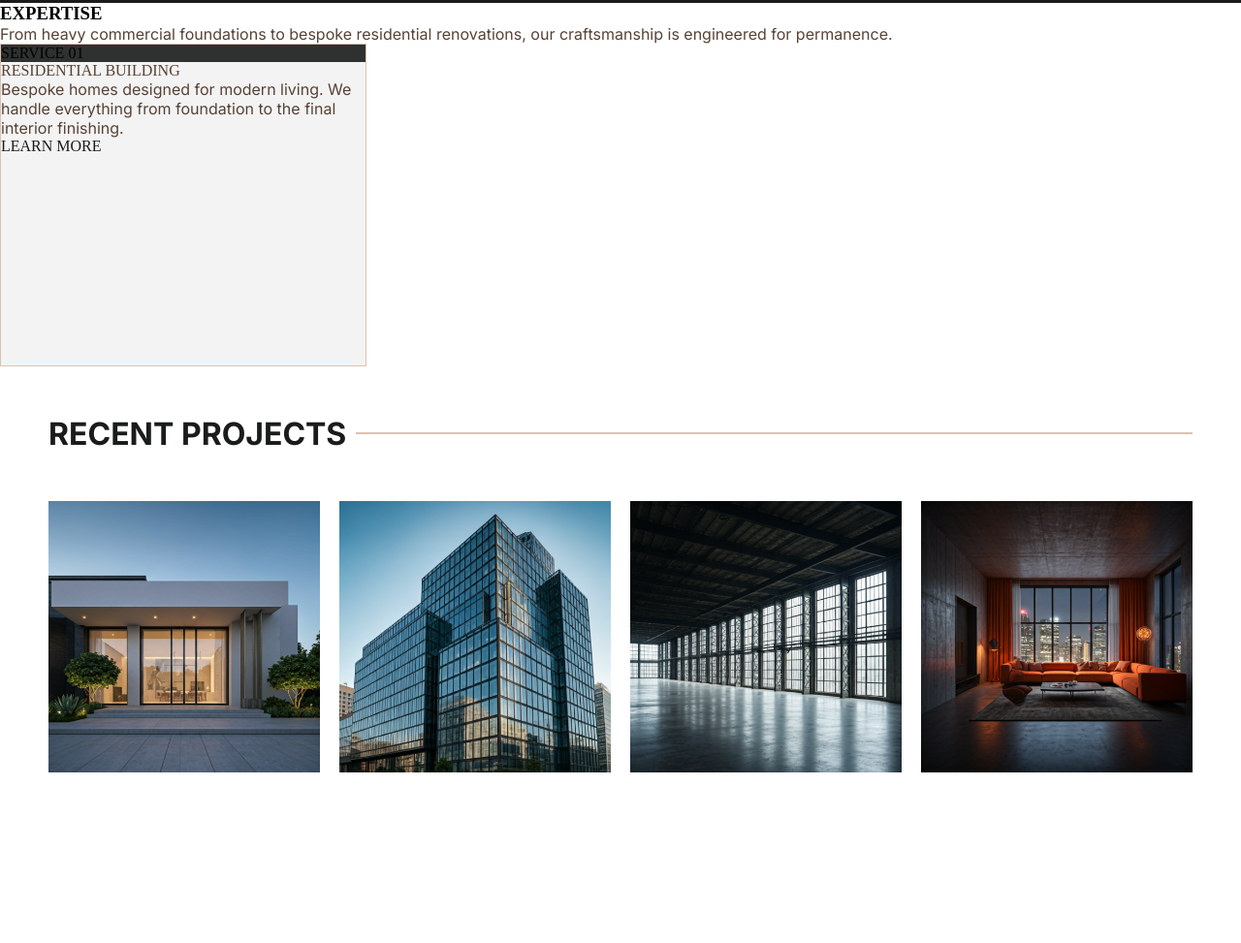
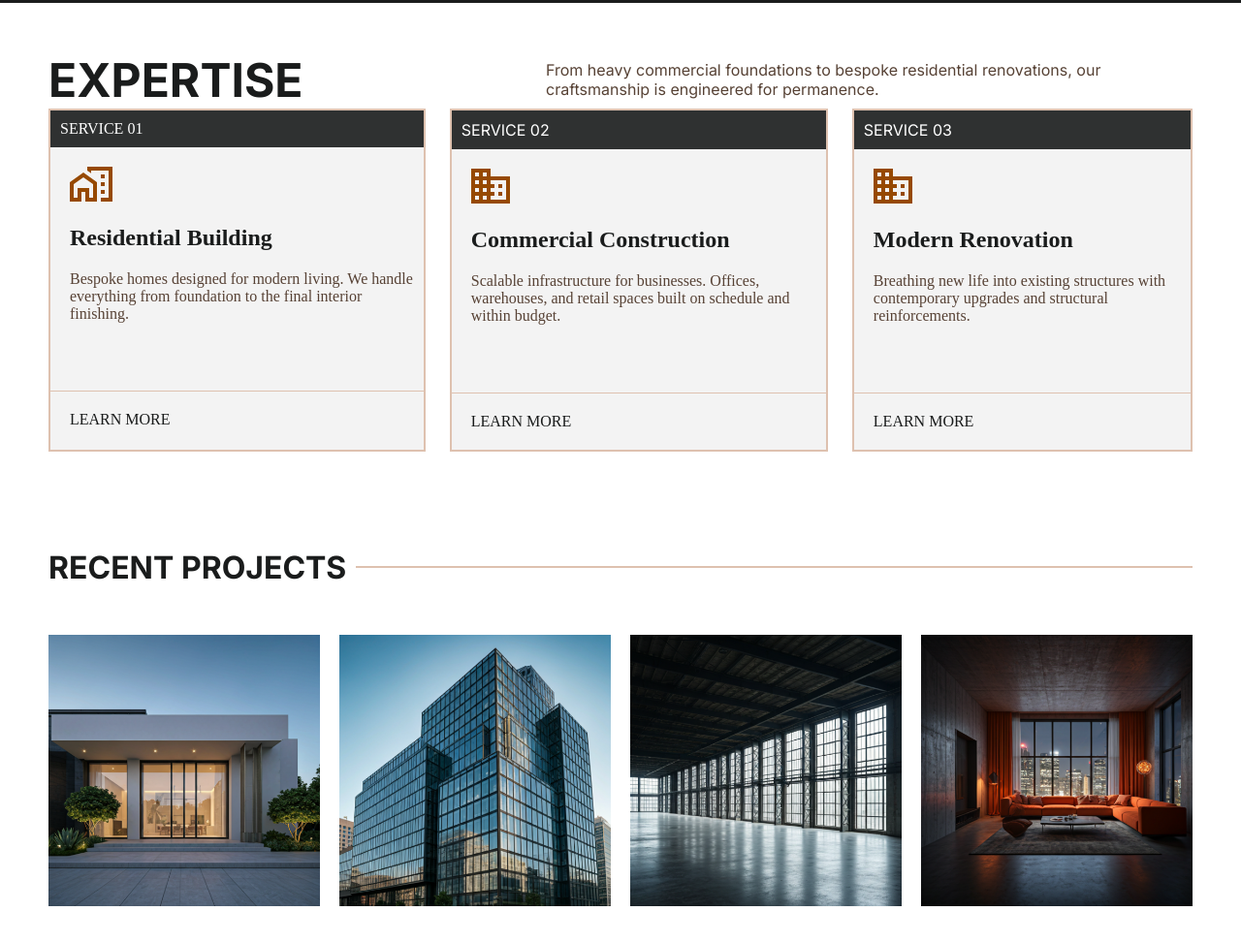
Before and after one commit to morrison29/buildright, a plain HTML site: page index.html in a window 1280 px wide. Shown: the part 669-1642 px from the top of the page at 97% size. Before the commit the page ends 1520 px from the top, so only its background shows below. Drawn offline with Linux system fonts and the light colour scheme.

Commit message:
Expertise Section

```diff
--- a/index.html
+++ b/index.html
@@ -55,39 +55,43 @@
     </section>
 
     <section class="expertise">
-      <div>
-        <h3>EXPERTISE</h3>
+      <div class="expertise-title">
+        <h2>EXPERTISE</h2>
         <p>From heavy commercial foundations to bespoke residential
           renovations, our craftsmanship is engineered for
           permanence.</p>
       </div>
 
-      <div>
-        <article class="first-article">
+      <div class="articles-div">
+        <article class="article-ctn">
           <div class="article-header">SERVICE 01</div>
-          <p class="article-title">RESIDENTIAL BUILDING</p>
+          <div><img  class="icon" src="./images/residence.svg" alt=""></div>
+          <p class="article-title">Residential Building</p>
           <P class="article-description">Bespoke homes designed for modern
             living. We handle everything from
             foundation to the final interior finishing.</P>
-          <a href="#">LEARN MORE </a>
+          <div class="learn-more-div"><a href="#">LEARN MORE </a></div>
 
         </article>
-        <!-- <article class="second-article">
-          <p>SERVICE 02</p>
-          <p>Commercial Construction</p>
-          <p>Scalable infrastructure for businesses.
+        <article class="article-ctn">
+          <p class="article-header">SERVICE 02</p>
+          <div><img class="icon"  src="./images/commercial.svg" alt=""></div>
+          <p class="article-title">Commercial Construction</p>
+          <p class="article-description">Scalable infrastructure for businesses.
             Offices, warehouses, and retail spaces
             built on schedule and within budget.</p>
-          <a href="#">LEARN MORE </a>
+          <div class="learn-more-div"><a href="#">LEARN MORE </a></div>
         </article>
-        <article class="third-article">
-          <p>SERVICE 03</p>
-          <p>Modern Renovation</p>
-          <p>Breathing new life into existing structures
+
+        <article class="article-ctn">
+          <p class="article-header">SERVICE 03</p>
+          <div><img class="icon" src="./images/modern.svg" alt=""></div>
+          <p class="article-title">Modern Renovation</p>
+          <p class="article-description">Breathing new life into existing structures
             with contemporary upgrades and structural
             reinforcements.</p>
-          <a href="#">LEARN MORE </a>
-        </article> -->
+          <div class="learn-more-div"><a href="#">LEARN MORE </a></div>
+        </article>
       </div>
     </section>
 
@@ -98,10 +102,36 @@
         <hr>
       </div>
       <div class="images">
-        <article><img src="./images/recent-img1.png" alt=""></article>
-        <article><img src="./images/recent-img2.png" alt=""></article>
-        <article><img src="./images/recent-img3.png" alt=""></article>
-        <article><img src="./images/recent-img4.png" alt=""></article>
+        <article>
+          <img  src="./images/recent-img1.png" alt="">
+          <div>
+            <h3>RESIDENTIAL</h3>
+            <p>Luxury Villa</p>
+          </div>
+        </article>
+
+        <article>
+          <img  src="./images/recent-img2.png" alt="">
+          <div>
+            <h3>COMMERCIAL</h3>
+            <p>City Office Block</p>
+          </div>
+        </article>
+
+        <article>
+          <img src="./images/recent-img3.png" alt="">
+          <div>
+            <h3>INDUSTRIAL</h3>
+            <p>Logistics Hub</p>
+          </div>
+        </article>
+        <article>
+          <img  src="./images/recent-img4.png" alt="">
+          <div>
+            <h3>RENOVATION</h3>
+            <p>Urban Penthouse</p>
+          </div>
+        </article>
       </div>
 
     </section>
--- a/style.css
+++ b/style.css
@@ -15,4 +15,5 @@
     --inter-font: "Inter", sans-serif;
     --article-header-color: #2F3131;
     --line-color: #DEC1AF;
+    --white: #FFFFFF;
 }
--- a/styles/expertise.css
+++ b/styles/expertise.css
@@ -1,15 +1,61 @@
 .article-header{
     background-color: var(--article-header-color);
     width:100%;
+    height: fit-content;
+    color: var(--white);
+    font-size: 1rem;
+    padding: 10px;
 }
-
-.expertise article{
-    width: 378px;
-    height: 333px;
-    background-color: #F3F3F3;
-    border: 1px solid #DEC1AF;
-}
-.article-title{
+.expertise h3{
     font-family: var(--inter);
 
 }
+.expertise-title{
+    display: flex;
+    align-items: center;
+}
+.expertise article{
+    background-color: #F3F3F3;
+    border: 2px solid var(--line-color);
+}
+.icon{
+    padding: 0px 20px;
+}
+ .article-ctn{
+    display: flex;
+    flex-direction: column;
+    gap:20px;
+ }
+.article-title{
+    font-family: var(--inter);
+    font-weight: 700;
+    font-size: 1.5rem;
+    color: var(--black);
+    padding: 0px 20px;
+}
+.article-description{
+    font-family: var(--inter);
+    font-size: 1rem;
+    color: var(--light-orange);
+    padding-bottom: 50px;
+    padding-left: 20px;
+}
+.learn-more-div{
+    width: 100%;
+    border-top: 1px solid var(--line-color);
+    padding: 20px 20px;
+    color: var(--white);
+    font-family: var(--inter);
+}
+.articles-div{
+    display: flex;
+    gap: 25px;
+}
+@media(min-width:1024px){
+    .expertise{
+        padding: 50px;
+    }
+    .expertise h3{
+        font-size: 2rem;
+    }
+}
--- a/styles/recent-projects.css
+++ b/styles/recent-projects.css
@@ -27,9 +27,26 @@
 }
 .images > article{
     width: 100%;
+    position: relative;
 }
 .images img{
     width: 100%;
+}
+.images article::before{
+    content: "";
+    display: block;
+    width: 100%;
+    height: 100%;
+    background-color: var(--black);
+    position: absolute;
+    opacity: 0.5;
+    filter: blur(1px);
+}
+
+.images>article>div{
+    position: absolute;
+    bottom: 0;
+    color: var(--white);
 }
 @media(min-width:1024px){
     .images{
@@ -45,4 +62,18 @@
     .recent-projects-title{
         padding-bottom: 50px;
     }
+    .images>article>div,
+    .images article::before{
+        opacity: 0;
+        transition-property: opacity;
+        transition-duration: 300ms;
+        transition-timing-function: ease;
+    }
+    .images article:hover div{
+        opacity: 1;
+    }
+    .images article:hover::before{
+        opacity: 0.5;
+    }
+
 }
```
Also changed, not shown: images/commercial.svg (added), images/modern.svg (added), images/residence.svg (added).
